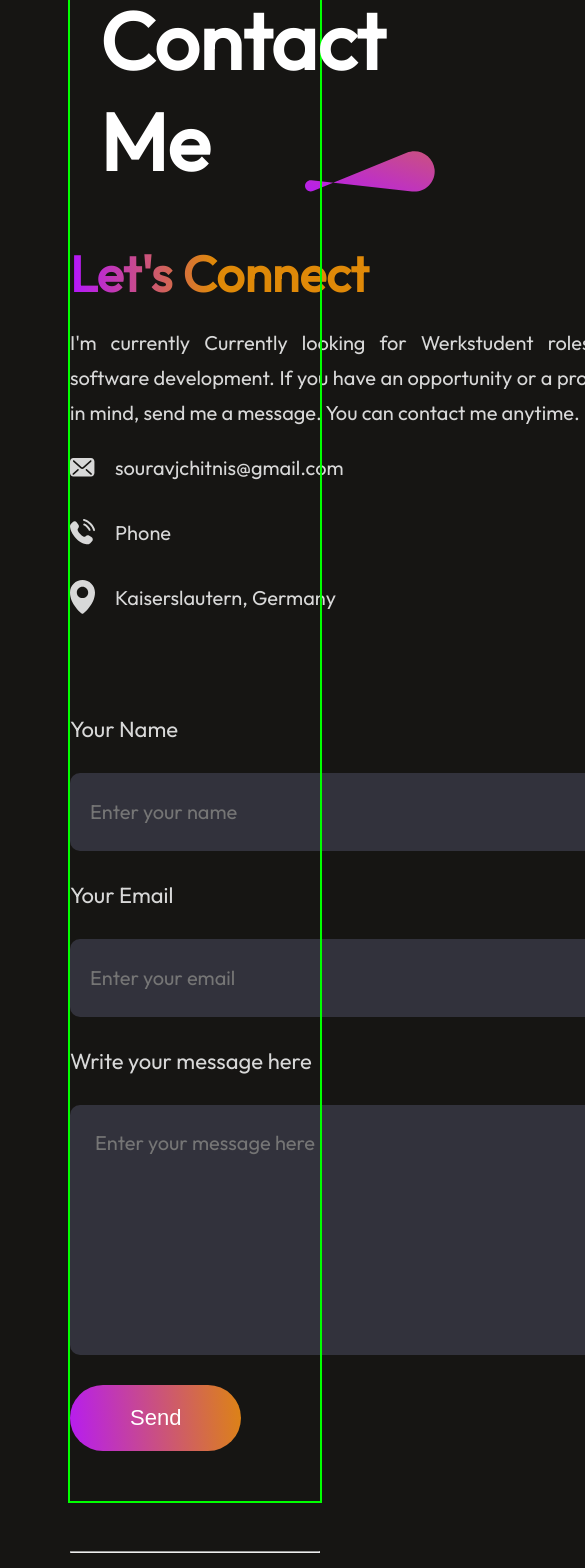
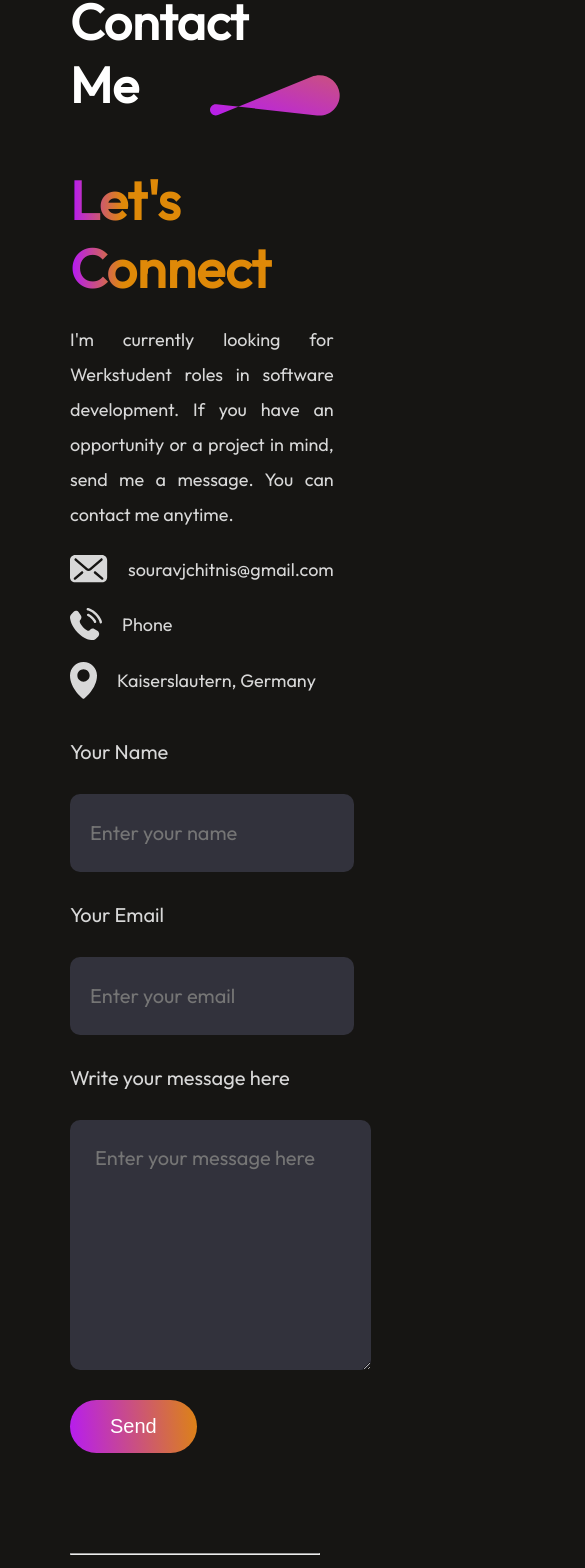
Before and after one commit to Sourav-28/myportfolio, a React (Vite) app: page / in a window 390 px wide. Shown: the part 3786-5354 px from the top of the page, 585 px wide, since content can reach past the window. Built offline with nearby package versions, Linux system fonts and the light colour scheme.

Commit message:
test2contact

```diff
--- a/src/components/contact/ContactMePage.jsx
+++ b/src/components/contact/ContactMePage.jsx
@@ -1,77 +1,92 @@
 import React from 'react'
-import './contactMePage.css'
-import {theme} from '../../assets/theme.js'
-import {mailIcon,phoneIcon,locationIcon} from '../../assets/icons.js'
-// import { byPrefixAndName } from 'react-fontawesome';
-// import { FontAwesomeIcon } from '@fortawesome/react-fontawesome';
-// import ll from '../../assets/linkedIn.png'
+// import './contactMePage.css'                     // ❌ OLD: remove this import
+import s from './ContactMePage.module.css'          // ✅ NEW: CSS Module import
+
+import { theme } from '../../assets/theme.js'
+import { mailIcon, phoneIcon, locationIcon } from '../../assets/icons.js'
 
 const Contact = () => {
+  const onSubmit = async (event) => {
+    event.preventDefault()
+    const form = event.target
+    const formData = new FormData(form)
+    formData.append('access_key', '40f097a2-7164-441d-b3da-f3985539b480')
 
-    const onSubmit = async (event) => {
-    event.preventDefault();
-    const form=event.target;
-    const formData = new FormData(form);
-
-    formData.append("access_key", "40f097a2-7164-441d-b3da-f3985539b480");
-
-    const object = Object.fromEntries(formData);
-    const json = JSON.stringify(object);
-
-    const res = await fetch("https://api.web3forms.com/submit", {
-      method: "POST",
-      headers: {
-        "Content-Type": "application/json",
-        Accept: "application/json"
-      },
-      body: json
-    }).then((res) => res.json());
+    const json = JSON.stringify(Object.fromEntries(formData))
+    const res = await fetch('https://api.web3forms.com/submit', {
+      method: 'POST',
+      headers: { 'Content-Type': 'application/json', Accept: 'application/json' },
+      body: json,
+    }).then((r) => r.json())
 
     if (res.success) {
-      alert(res.message);
-      form.reset();
-    }else{
-        alert(`Something went wrong: ${res.message || ""}`);
+      alert(res.message)
+      form.reset()
+    } else {
+      alert(`Something went wrong: ${res.message || ''}`)
     }
-  };
+  }
 
   return (
-    <div id="contact" className='contact'>
-        <div className="contact-title">
+    // className='contact'                         // ❌ OLD
+    <div id="contact" className={s.root}>          {/* ✅ NEW */}
+      {/* <div className="contact-title"> */}       {/* ❌ OLD */}
+      <div className={s.title}>                    {/* ✅ NEW */}
         <h1>Contact Me</h1>
         <img src={theme} alt="Theme on contact" />
       </div>
-        <div className="contact-section">
-            <div className="contact-left">
+
+      {/* <div className="contact-section"> */}     {/* ❌ OLD */}
+      <div className={s.section}>                  {/* ✅ NEW */}
+        {/* <div className="contact-left"> */}      {/* ❌ OLD */}
+        <div className={s.left}>                   {/* ✅ NEW */}
           <h1>Let's Connect</h1>
-                <p>I'm currently Currently looking for Werkstudent roles in software development. If you have an opportunity or a project in mind, send me a message. You can contact me anytime.</p>
-                <div className="contact-details">
-                    <a className="contact-detail" href="mailto:souravjchitnis@gmail.com">
+          <p>
+            I'm currently looking for Werkstudent roles in software development. If you have an
+            opportunity or a project in mind, send me a message. You can contact me anytime.
+          </p>
+
+          {/* <div className="contact-details"> */} {/* ❌ OLD */}
+          <div className={s.details}>              {/* ✅ NEW */}
+            {/* <a className="contact-detail" ...> */} {/* ❌ OLD */}
+            <a className={s.detail} href="mailto:souravjchitnis@gmail.com"> {/* ✅ NEW */}
               <img src={mailIcon} alt="Mail Icon" />
               <p>souravjchitnis@gmail.com</p>
             </a>
-                    <a className="contact-detail" href="tel:+919820200010">
+
+            <a className={s.detail} href="tel:+919820200010"> {/* ✅ NEW */}
               <img src={phoneIcon} alt="Phone Icon" />
               <p>Phone</p>
             </a>
-                    <a className="contact-detail" href="https://www.google.com/maps/place/Kaiserslautern,+Germany/@50.7753,7.1402/data=!3m1!4b1!4m5!3m4!1s0x47a84e3f0f8c8f5f:0x7f1c3b3e1d1a7b9f!8m2!3d50.7753!4d7.1402!3m4!1s0x47a84e3f0f8c8f5f:0x7f1c3b3e1d1a7b9f!8m2!3d50.7753!4d7.1402?hl=en" target="_blank">
+
+            <a
+              className={s.detail}
+              href="https://www.google.com/maps/place/Kaiserslautern,+Germany/@50.7753,7.1402/data=!3m1!4b1!4m5!3m4!1s0x47a84e3f0f8c8f5f:0x7f1c3b3e1d1a7b9f!8m2!3d50.7753!4d7.1402!3m4!1s0x47a84e3f0f8c8f5f:0x7f1c3b3e1d1a7b9f!8m2!3d50.7753!4d7.1402?hl=en" target="_blank"
+            //   rel="noopener noreferrer"
+            >
               <img src={locationIcon} alt="Location Icon" />
               <p>Kaiserslautern, Germany</p>
             </a>
-
           </div>
         </div>
-            <form onSubmit={onSubmit} className="contact-right">
-                <label htmlFor="">Your Name</label>
-                <input type="text" placeholder="Enter your name" name='name' />
-                <label htmlFor="">Your Email</label>
-                <input type="email" placeholder="Enter your email" name='email' />
-                <label htmlFor="">Write your message here</label>
-                <textarea name="message"rows="8" placeholder="Enter your message here"></textarea>
-                <button type="submit" className='contact-button'>Send</button>
+
+        {/* <form className="contact-right"> */}     {/* ❌ OLD */}
+        <form onSubmit={onSubmit} className={s.right}> {/* ✅ NEW */}
+          <label>Your Name</label>
+          <input type="text" placeholder="Enter your name" name="name" />
+
+          <label>Your Email</label>
+          <input type="email" placeholder="Enter your email" name="email" />
+
+          <label>Write your message here</label>
+          <textarea name="message" rows="8" placeholder="Enter your message here" />
+
+          {/* <button className='contact-button'> */} {/* ❌ OLD */}
+          <button type="submit" className={s.button}>  {/* ✅ NEW */}
+            Send
+          </button>
         </form>
       </div>
-
     </div>
   )
 }
--- /dev/null
+++ b/src/components/contact/ContactMePage.module.css
@@ -0,0 +1,135 @@
+/* ContactMePage.module.css */
+
+.root {
+  display: flex;
+  flex-direction: column;
+  align-items: center;
+  justify-content: center;
+  gap: 80px;
+  margin: 80px 90px 0 100px;
+}
+
+.title { position: relative; }
+
+.title h1 {
+  padding: 0 30px;
+  font-size: 80px;
+  font-weight: 600;
+}
+
+.title img {
+  position: absolute;
+  bottom: 0;
+  right: 0;
+  z-index: -1;
+}
+
+.section {
+  /* choose one layout; grid is cleaner */
+  display: grid;
+  grid-template-columns: 1.1fr 0.9fr;
+  gap: 100px;
+}
+
+.left {
+  display: flex;
+  flex-direction: column;
+  gap: 20px;
+}
+
+.left h1 {
+  font-size: 50px;
+  font-weight: 700;
+  background: linear-gradient(270deg, #DF8908 80%, #B415FF 100%);
+  -webkit-background-clip: text;
+  background-clip: text;
+  -webkit-text-fill-color: transparent;
+}
+
+.left p {
+  max-width: 550px;
+  color: #D8D8D8;
+  font-size: 20px;
+  line-height: 35px;
+  text-align: justify;
+}
+
+.details {
+  display: flex;
+  flex-direction: column;
+  gap: 30px;
+  font-size: 22px;
+  color: #D8D8D8;
+}
+
+.detail {
+  display: flex;
+  align-items: center;
+  gap: 20px;
+  color: inherit;
+  text-decoration: none;
+}
+
+.right {
+  display: flex;
+  flex-direction: column;
+  align-items: start;
+  gap: 30px;
+}
+
+.right label {
+  color: #D8D8D8;
+  font-size: 22px;
+  font-weight: 500;
+}
+
+.right input {
+  border: none;
+  width: 700px;
+  height: 78px;
+  padding-left: 20px;
+  font-size: 20px;
+  color: #A0A0A0;
+  font-family: 'Outfit', sans-serif;
+  border-radius: 10px;
+  background: #32323c;
+}
+
+.right textarea {
+  width: 670px;
+  border: none;
+  padding: 25px;
+  border-radius: 10px;
+  background: #32323c;
+  color: #A0A0A0;
+  font-size: 20px;
+  font-family: 'Outfit', sans-serif;
+}
+
+.button {
+  border: none;
+  color: #fff;
+  border-radius: 50px;
+  background: linear-gradient(264deg, #DF8908 -5.09%, #B415FF 106.28%);
+  font-size: 22px;
+  padding: 20px 60px;
+  margin-bottom: 50px;
+  cursor: pointer;
+  transition: 0.5s;
+}
+.button:hover { transform: scale(1.1); transition: 0.3s; }
+
+/* Mobile */
+@media (max-width: 768px) {
+  .root { align-items: start; margin: 50px 70px; gap: 50px; }
+  .title h1 { font-size: 50px; padding: 0; font-weight: 600; }
+  .title img { width: 130px; margin-right: -20px; }
+  .section { grid-template-columns: 1fr; gap: 40px; }
+  .left h1 { font-size: 54px; }
+  .left p { font-size: 18px; }
+  .details { gap: 20px; }
+  .right label { font-size: 20px; }
+  .right input { width: 100%; font-size: 20px; }
+  .right textarea { width: 95%; font-size: 20px; }
+  .button { padding: 15px 40px; font-size: 20px; }
+}
```
Lines whose indentation alone changed are shown as unchanged.
